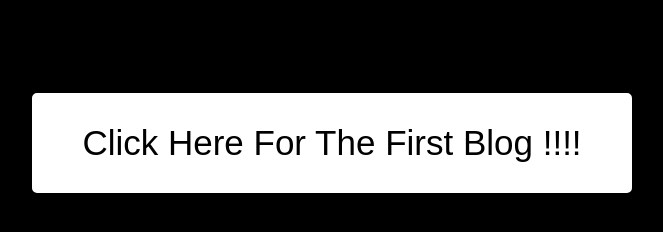
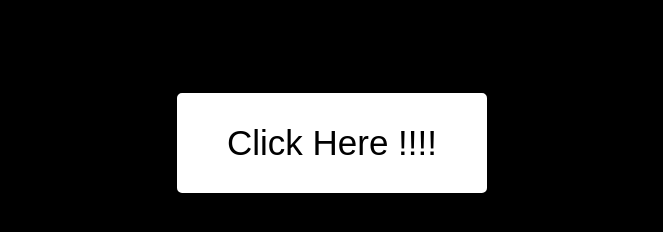
Before and after one commit to heyysarthak/Blog, a plain HTML site: page index.html in a window 1280 px wide. Shown: the whole page, without its empty margins (308-971 px from the left). Drawn offline with Linux system fonts and the light colour scheme.

Commit message:
Update index.html

```diff
--- a/index.html
+++ b/index.html
@@ -9,7 +9,7 @@
   <body bgcolor="black">
   <div class="everything">
       <h1 id="title">HAHAHAHAHA</h1>
-      <button id="button">Click Here For The First Blog !!!!</button>
+      <button id="button">Click Here !!!!</button>
       <audio controls hidden id="song">
         <source src="roll.mp3" type="audio/mpeg">
       Your browser does not support the audio element.
```
